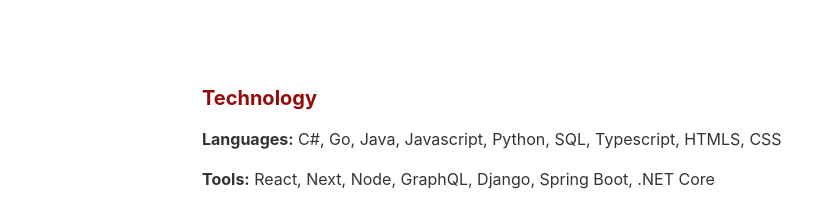
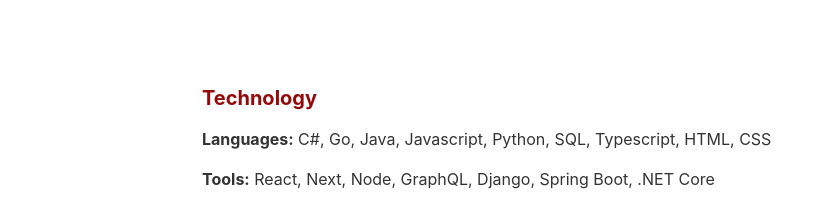
Before and after one commit to EstefanHu/portfolio, a Next.js app: page /rsm in a window 1280 px wide. Shown: the part 2460-2670 px from the top of the page, without its empty margins (223-1056 px from the left). Built offline with nearby package versions, Linux system fonts and the light colour scheme; no server answers.

Commit message:
layout correction

```diff
--- a/src/app/(landing)/blg/(feed)/feed.module.scss
+++ b/src/app/(landing)/blg/(feed)/feed.module.scss
@@ -58,6 +58,7 @@
     }
 
     .feed {
+      padding-top: 0px;
       padding-left: 20px;
     }
   }
--- a/src/app/(landing)/blg/(post)/post.module.scss
+++ b/src/app/(landing)/blg/(post)/post.module.scss
@@ -2,6 +2,7 @@
   display: flex;
   flex-direction: column;
   width: 100vw;
+  padding: 0 15px;
 
   .bread {
     display: flex;
@@ -25,7 +26,7 @@
   .blog {
     display: flex;
     flex-direction: column;
-    width: 100vw;
+    width: 100%;
     max-width: 800px;
     margin: 0 auto;
     padding: 30px 0px 100px;
--- a/src/app/(landing)/rsm/_technology.ts
+++ b/src/app/(landing)/rsm/_technology.ts
@@ -1,7 +1,7 @@
 const technology = [
   {
     category: 'languages',
-    items: ['C#', 'Go', 'Java', 'Javascript', 'Python', 'SQL', 'Typescript', 'HTMLS', 'CSS'],
+    items: ['C#', 'Go', 'Java', 'Javascript', 'Python', 'SQL', 'Typescript', 'HTML', 'CSS'],
   },
   {
     category: 'tools',
```
